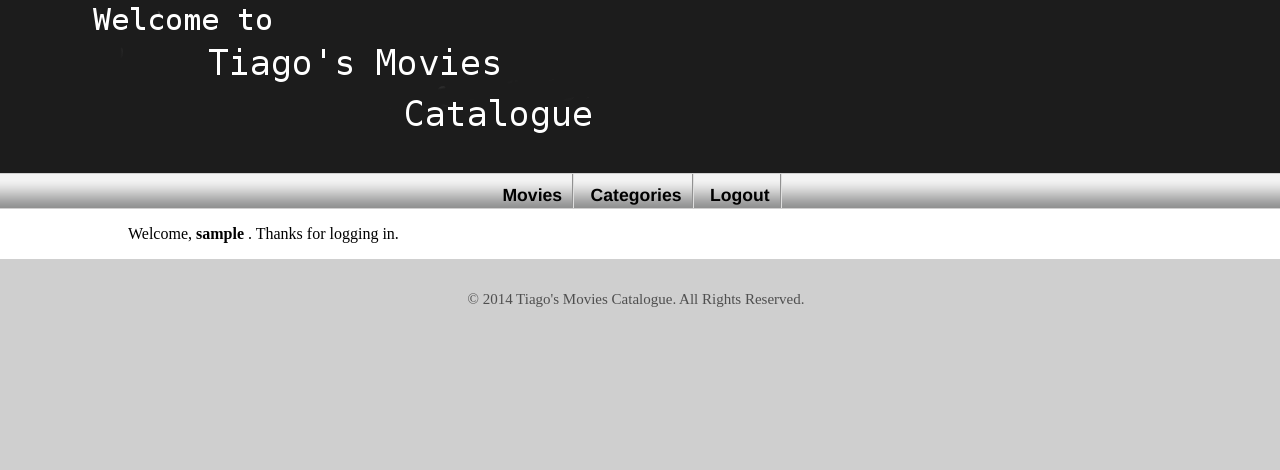
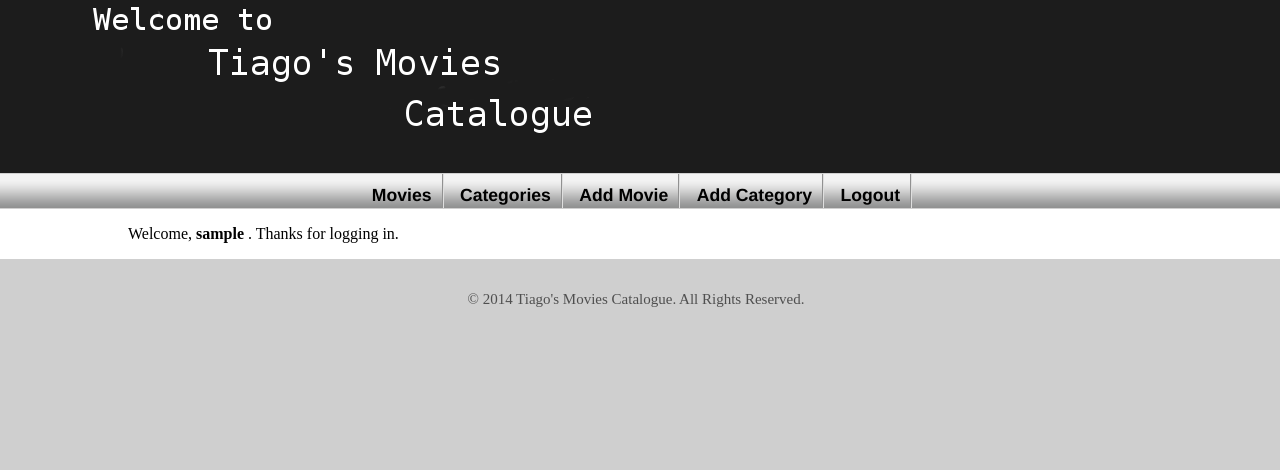
Before and after one commit to belimawr/movies_catalogue, a Django app: page / in a window 1280 px wide. Shown: the top 470 px of the page. Run offline with Django 3.2, Linux system fonts and the light colour scheme; the visitor is signed in with stand-in values (Sample User, id 1); some libraries are stand-ins or nearby versions.

Commit message:
Add and edit from movies and categories seem to finally be working

```diff
--- a/Movies01/urls.py
+++ b/Movies01/urls.py
@@ -41,13 +41,16 @@ urlpatterns = patterns('',
                        url(r'^category/details/(?P<pk>\d+)$',
                            'catalogue.views.category_details',
                            name='category_details'),
+                       url(r'^category/delete/(?P<pk>\d+)$',
+                           'catalogue.views.delete_category',
+                           name='delete_category'),
 
                        url(r'^add/movie/$',
-                           'catalogue.views.movie_edit_form',
+                           'catalogue.views.add_movie',
                            {},
                            'add_movie'),
                        url(r'^add/category/$',
-                           'catalogue.views.category_edit_form',
+                           'catalogue.views.add_category',
                            {},
                            'add_category'),
 
--- a/catalogue/templates/default.html
+++ b/catalogue/templates/default.html
@@ -4,6 +4,7 @@
   <HEAD>
     <META CHARSET="UTF-8">
     <LINK REL="stylesheet" TYPE="text/css" HREF="{% static 'css/default.css' %}">
+    <script src="{% static 'js/jquery-1.11.1.js' %}"></script>
     <TITLE>{% block title %} Tiago's movies catalogue {% endblock  %}</TITLE>
   </HEAD>
 
@@ -24,6 +25,8 @@
 	<LI><A HREF="{% url 'movies'  %}"> Movies </A></LI>
 	<LI><A HREF="{% url 'categories'  %}"> Categories </A></LI>
 	{% if user.is_authenticated %}
+	<LI><A HREF="{% url 'add_movie' %}"> Add Movie </A></LI>
+	<LI><A HREF="{% url 'add_category' %}"> Add Category </A></LI>
 	<LI><A HREF="{% url 'logout'  %}"> Logout </A></LI>
 	{% else %}
 	<LI><A HREF="{% url 'login'  %}"> Login </A></LI>
--- a/catalogue/views.py
+++ b/catalogue/views.py
@@ -1,4 +1,4 @@
-from django.shortcuts import render, render_to_response
+from django.shortcuts import render, render_to_response, get_object_or_404
 from django.template import RequestContext
 from django.http import HttpResponseRedirect
 from django.core.paginator import Paginator, EmptyPage, PageNotAnInteger
@@ -122,10 +122,7 @@ def category_details(request, pk=None):
 
 @login_required
 def category_edit_form(request, pk=None):
-    try:
-        inst = Category.objects.get(id=pk)
-    except Category.DoesNotExist:
-        inst = Category()
+    inst = get_object_or_404(Category, id=pk)
     if request.method == 'POST':
         form = CategoryForm(request.POST, instance=inst)
         if form.is_valid():
@@ -139,17 +136,54 @@ def category_edit_form(request, pk=None):
 
     form = CategoryForm(instance=inst)
     d = {'form': form,
-         'action_link': reverse('edit_category', args=[inst.pk])}
+         'action_link': reverse('edit_category', kwargs={'pk': inst.pk})}
     c = RequestContext(request, d)
     return render_to_response('forms.html', c)
 
 
 @login_required
+def add_movie(request):
+    if request.method == 'GET':
+        form = MovieForm()
+        d = {'form': form,
+             'action_link': reverse('add_movie')}
+        c = RequestContext(request, d)
+        return render_to_response('forms.html', c)
+    elif request.method == 'POST':
+        form = MovieForm(request.POST or None)
+        if form.is_valid():
+            new_movie = form.save()
+            return HttpResponseRedirect(new_movie.get_absolute_url())
+        else:
+            d = {'form': form,
+                 'action_link': reverse('add_movie')}
+            c = RequestContext(request, d)
+            return render_to_response('forms.html', c)
+
+
+@login_required
+def add_category(request):
+    if request.method == 'GET':
+        form = CategoryForm()
+        d = {'form': form,
+             'action_link': reverse('add_category')}
+        c = RequestContext(request, d)
+        return render_to_response('forms.html', c)
+    elif request.method == 'POST':
+        form = CategoryForm(request.POST or None)
+        if form.is_valid():
+            new_category = form.save()
+            return HttpResponseRedirect(new_category.get_absolute_url())
+        else:
+            d = {'form': form,
+                 'action_link': reverse('add_category')}
+            c = RequestContext(request, d)
+            return render_to_response('forms.html', c)
+
+
+@login_required
 def movie_edit_form(request, pk=None):
-    try:
-        inst = Movie.objects.get(id=pk)
-    except Movie.DoesNotExist:
-        inst = Movie()
+    inst = get_object_or_404(Movie, id=pk)
     if request.method == 'POST':
         form = MovieForm(request.POST, instance=inst)
         if form.is_valid():
@@ -163,7 +197,7 @@ def movie_edit_form(request, pk=None):
 
     form = MovieForm(instance=inst)
     d = {'form': form,
-         'action_link': reverse('edit_movie', args=[inst.pk])}
+         'action_link': reverse('edit_movie', kwargs={'pk': inst.id})}
     c = RequestContext(request, d)
     return render_to_response('forms.html', c)
 
@@ -175,6 +209,20 @@ def delete_movie(request, pk):
     except Movie.DoesNotExist:
         d = {'title': 'Movie not found',
              'error': 'This movie is not in our databases.'}
+        return render(request, 'not_found.html', d)
+    inst.delete()
+    d = {'title': inst.name + ' deleted',
+         'error': inst.name + ' deleted'}
+    return render(request, 'not_found.html', d)
+
+
+@login_required
+def delete_category(request, pk):
+    try:
+        inst = Category.objects.get(id=pk)
+    except Category.DoesNotExist:
+        d = {'title': 'Category not found',
+             'error': 'This category is not in our databases.'}
         return render(request, 'not_found.html', d)
     inst.delete()
     d = {'title': inst.name + ' deleted',
```
